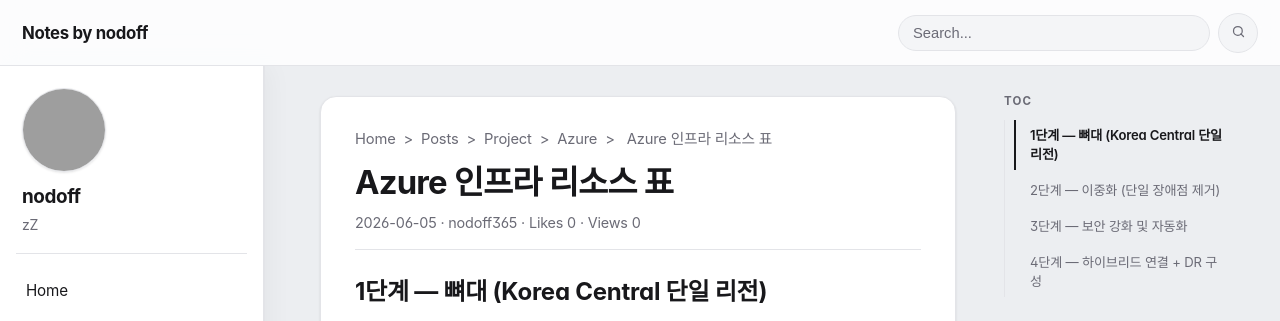
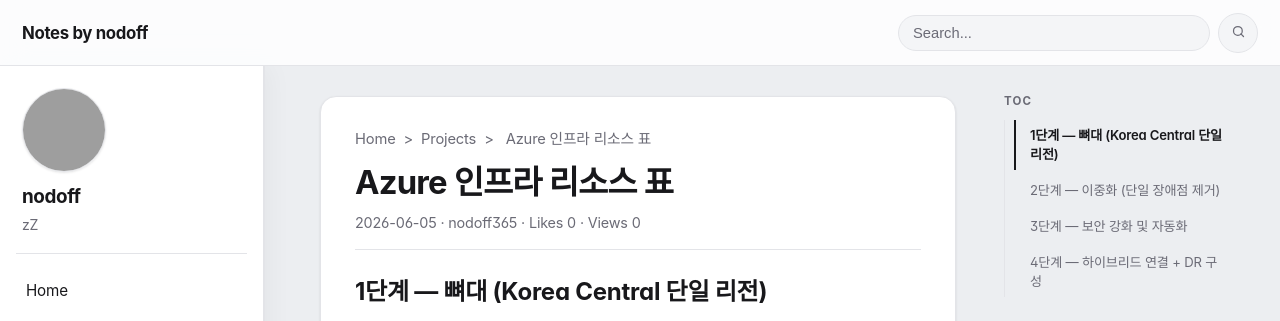
Before and after one commit to nodoff365/nodoff365.github.io, a Jekyll site: the page built from _posts/2026-06-05-리소스표.md, in a window 1280 px wide and 900 px high. Shown: the top 321 px of the window. Built offline with Jekyll 4.4.1, drawn with Linux system fonts in a browser that asks for light colours; some web fonts are replaced; comment, search, counter and statistics services are not loaded; grey boxes are pictures that could not be loaded.

Commit message:
수정: 프로젝트 글 breadcrumb/카테고리 칩을 /projects/로 연결 (빈 필터 링크 제거)
- 프로젝트 글 breadcrumb: Home > Projects > 제목
- 카테고리 칩(Project/소분류) -> /projects/ 로 (기존 /posts/?major=Project 빈 결과 방지)
- JSON-LD breadcrumb도 프로젝트 분기 반영

https://claude.ai/code/session_01C5NfB9hNHsTcq2K8pyeX4H

```diff
--- a/_includes/breadcrumb.html
+++ b/_includes/breadcrumb.html
@@ -1,5 +1,12 @@
+{% assign is_project = false %}
+{% if page.categories and page.categories[0] == 'Project' %}{% assign is_project = true %}{% endif %}
+
 <nav class="breadcrumb" aria-label="Breadcrumb">
   <a href="{{ '/' | relative_url }}">Home</a>
+  {% if is_project %}
+    <span>&gt;</span>
+    <a href="{{ '/projects/' | relative_url }}">Projects</a>
+  {% else %}
     <span>&gt;</span>
     <a href="{{ '/posts/' | relative_url }}">Posts</a>
     {% if page.categories and page.categories[0] %}
@@ -12,6 +19,7 @@
       <span>&gt;</span>
       <a href="{{ '/posts/?minor=' | append: minor_encoded | relative_url }}">{{ page.categories[1] }}</a>
     {% endif %}
+  {% endif %}
   <span>&gt;</span>
   <span class="current">{{ page.title }}</span>
 </nav>
@@ -21,8 +29,12 @@
   "@context": "https://schema.org",
   "@type": "BreadcrumbList",
   "itemListElement": [
-    { "@type": "ListItem", "position": 1, "name": "Home", "item": "https://nodoff365.github.io/" },
-    { "@type": "ListItem", "position": 2, "name": "Posts", "item": "https://nodoff365.github.io/posts/" }
+    { "@type": "ListItem", "position": 1, "name": "Home", "item": "https://nodoff365.github.io/" }
+    {% if is_project %}
+    ,{ "@type": "ListItem", "position": 2, "name": "Projects", "item": "https://nodoff365.github.io/projects/" }
+    ,{ "@type": "ListItem", "position": 3, "name": {{ page.title | jsonify }} }
+    {% else %}
+    ,{ "@type": "ListItem", "position": 2, "name": "Posts", "item": "https://nodoff365.github.io/posts/" }
     {% if page.categories and page.categories[0] %}
     ,{ "@type": "ListItem", "position": 3, "name": {{ page.categories[0] | jsonify }}, "item": "https://nodoff365.github.io/posts/?major={{ page.categories[0] | url_encode }}" }
     {% endif %}
@@ -30,6 +42,7 @@
     ,{ "@type": "ListItem", "position": 4, "name": {{ page.categories[1] | jsonify }}, "item": "https://nodoff365.github.io/posts/?minor={{ page.categories[1] | url_encode }}" }
     {% endif %}
     ,{ "@type": "ListItem", "position": 5, "name": {{ page.title | jsonify }} }
+    {% endif %}
   ]
 }
 </script>
--- a/_layouts/post.html
+++ b/_layouts/post.html
@@ -29,11 +29,18 @@ layout: default
         <div class="taxonomy-row">
           <strong>Categories</strong>
           <div class="taxonomy-chips">
-            {% if page.categories[0] %}
-              <a class="taxonomy-chip" href="{{ '/posts/?major=' | append: major_encoded | relative_url }}">{{ page.categories[0] }}</a>
-            {% endif %}
-            {% if page.categories[1] %}
-              <a class="taxonomy-chip" href="{{ '/posts/?minor=' | append: minor_encoded | relative_url }}">{{ page.categories[1] }}</a>
+            {% if page.categories[0] == 'Project' %}
+              <a class="taxonomy-chip" href="{{ '/projects/' | relative_url }}">{{ page.categories[0] }}</a>
+              {% if page.categories[1] %}
+                <a class="taxonomy-chip" href="{{ '/projects/' | relative_url }}">{{ page.categories[1] }}</a>
+              {% endif %}
+            {% else %}
+              {% if page.categories[0] %}
+                <a class="taxonomy-chip" href="{{ '/posts/?major=' | append: major_encoded | relative_url }}">{{ page.categories[0] }}</a>
+              {% endif %}
+              {% if page.categories[1] %}
+                <a class="taxonomy-chip" href="{{ '/posts/?minor=' | append: minor_encoded | relative_url }}">{{ page.categories[1] }}</a>
+              {% endif %}
             {% endif %}
           </div>
         </div>
```
Lines whose indentation alone changed are shown as unchanged.
